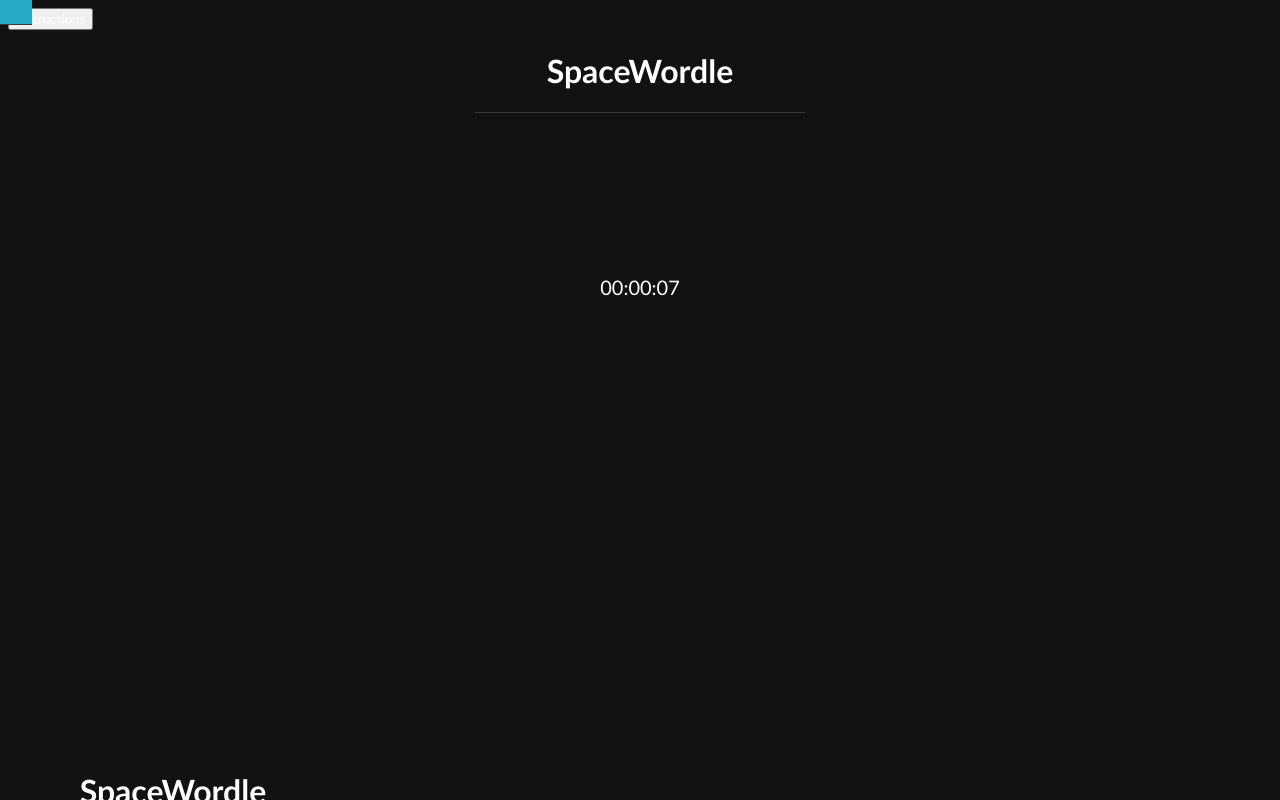
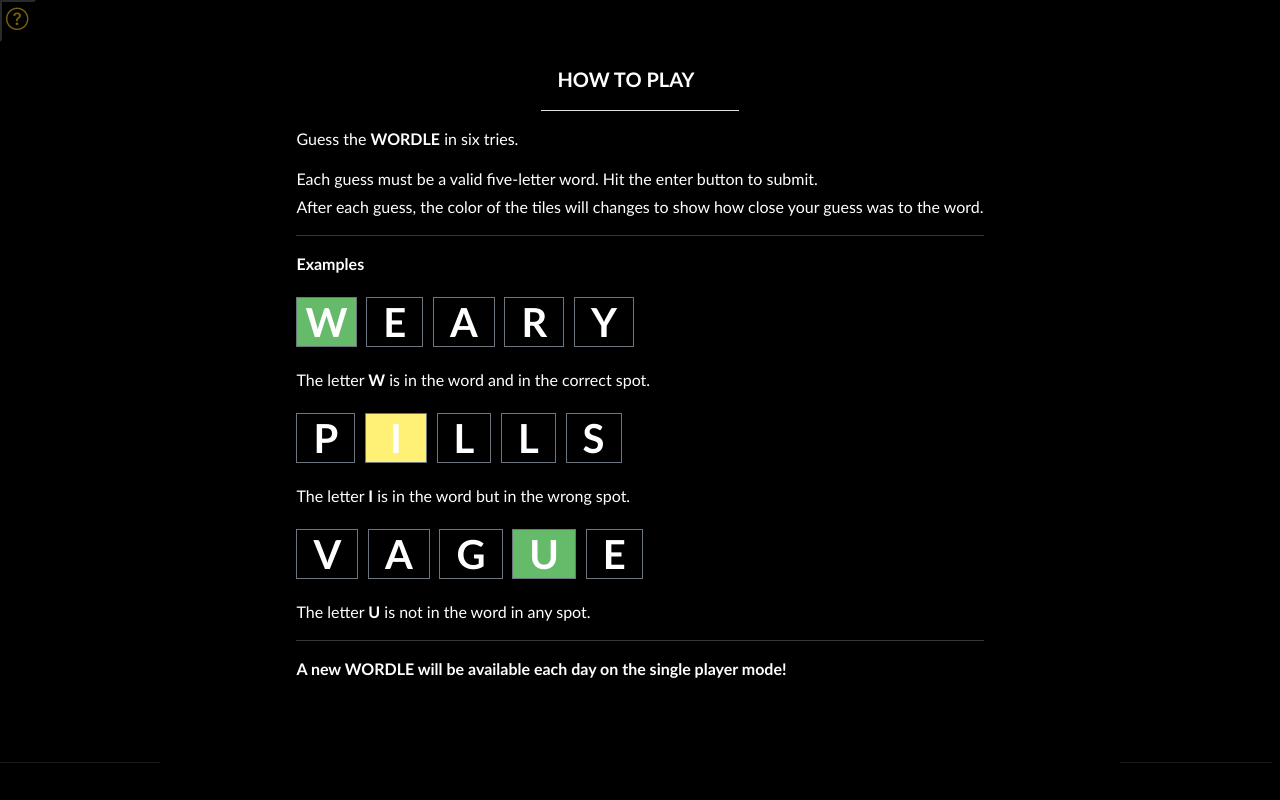
Before and after one commit to witseie-elen4010/2022-group-lab-012, a website: page public/play.html in a window 1280 px wide. Both pictures are taken after a click on the button 16 px from the left and 12 px from the top of the page. Shown: the top 800 px of the page. Drawn offline with nearby package versions, Linux system fonts and the light colour scheme.

Commit message:
Instructions modal

```diff
--- a/app.js
+++ b/app.js
@@ -70,5 +70,5 @@
 
 module.exports = app;
 
-app.listen(8000)
+app.listen(3000)
 console.log('Express server running on port 3000')
--- a/public/play.html
+++ b/public/play.html
@@ -4,21 +4,31 @@
 <head>
     <meta charset="utf-8" />
     <title>SpaceWordle</title>
+    <link rel="stylesheet" href="stylesheets/play.css">
+    <link rel="stylesheet" href="stylesheets/StopWatchStyle.css">
+    <script src="../public/javascripts/script.js"></script>
+    <meta http-equiv="X-UA-Compatible" content="IE=edge">
 
-    <link rel="stylesheet" href="stylesheets/play.css">
+    <meta name="viewport" content="width=device-width, initial-scale=1.0">
+    <script defer src="../public/javascripts/play.js"></script>
+    <link href="https://cdn.jsdelivr.net/npm/bootstrap@5.1.3/dist/css/bootstrap.min.css" rel="stylesheet"
+    integrity="sha384-1BmE4kWBq78iYhFldvKuhfTAU6auU8tT94WrHftjDbrCEXSU1oBoqyl2QvZ6jIW3" crossorigin="anonymous">
+    <link rel="stylesheet" href="../public/stylesheets/play.css">
+    <link rel="stylesheet" href="https://cdn.jsdelivr.net/npm/bootstrap-icons@1.8.3/font/bootstrap-icons.css">
 
-    <link rel="stylesheet" href="stylesheets/StopWatchStyle.css">
-
-
-    <script src="../public/javascripts/script.js"></script>
 
 </head>
 
-<body>
+<body class="bg-black">
 
-    <form id="Instructions" name="Instructions" action="/instructions" method="get">
-        <input type="submit" id="instructions" value="Instructions" >
-    </form>
+    <header class="d-flex justify-content-between mb-0">
+        <section>
+
+          <button type="button" class="bi bi-question-circle pt-0 py-0 ps-1 pb-1" name="instructions" id="Icon"
+            style="font-size: 1.4rem;" data-bs-toggle="modal" data-bs-target="#InstructionsModal"></button>
+        </section>
+
+      </header>
 
     <div class="game-basket">
 
@@ -39,27 +49,79 @@
 
     </div>
 
-    <script src="javascripts/play.js"></script>
-
-    <script src="javascripts/stopwatch.js"></script>
 
 
-        <div class="title-basket">
+   <!-- Instructions -->
+   <hr class="p-0 mt-0 me-2" id="primary_color">
 
-            <h1>SpaceWordle</h1>
-        </div>
-        <div class="message-basket"></div>
+   <!--Instructions page-->
+   <div class="modal fade" id="InstructionsModal" tabindex="-1" aria-labelledby="InstructionsModalLabel"
+     aria-hidden="false">
+     <div class="modal-dialog modal-fullscreen">
+       <div class="modal-content bg-black align-self-center w-75  align-items-center pt-5" id="main-content"">
+             <div class=" modal-header bg-black fw-bold fs-5" id="primary_color">
+         <p class="m-auto">HOW TO PLAY</p>
+         <button type="button" class="btn-close" id="Icon" data-bs-dismiss="modal" aria-label="Close"></button>
+       </div>
+       <div class="modal-body bg-black" id="primary_color">
+         <p>Guess the <span class="fw-bold">WORDLE</span> in six tries.</p>
 
-            <button id="info" class="btn flex "><i class="fa fa-question-circle"></i></button>
-            <a href="instructions.html">Instructions </a>
-            <h1>SpaceWordle</h1>
-        </div>
+         <p class="py-0 my-1">Each guess must be a valid five-letter word. Hit the enter button to submit.</p>
 
-        <div class="tile-basket"></div>
-        <div class="keyboard-basket"></div>
-    </div>
+         <p class="py-0">After each guess, the color of the tiles will changes to show how close your guess was to the
+           word.</p>
 
-    <script src="javascripts/play.js"></script>
+         <hr>
+
+         <p class="fw-bold">Examples</p>
+
+         <p class="fs-1 fw-bold">
+           <span id="W_background" class="border border-secondary px-2">W</span>
+           <span class="border border-secondary px-3">E</span>
+           <span class="border border-secondary px-3">A</span>
+           <span class="border border-secondary px-3">R</span>
+           <span class="border border-secondary px-3">Y</span>
+         </p>
+
+         <p>The letter <span class="fw-bold">W</span> is in the word and in the correct spot.</p>
+
+         <p class="fs-1 fw-bold">
+           <span class="border border-secondary px-3">P</span>
+           <span id="I_background" class="border border-secondary px-4">I</span>
+           <span class="border border-secondary px-3">L</span>
+           <span class="border border-secondary px-3">L</span>
+           <span class="border border-secondary px-3">S</span>
+         </p>
+
+         <p>The letter <span class="fw-bold">I</span> is in the word but in the wrong spot.</p>
+
+         <p class="fs-1 fw-bold">
+           <span class="border border-secondary px-3">V</span>
+           <span class="border border-secondary px-3">A</span>
+           <span class="border border-secondary px-3">G</span>
+           <span id="W_background" class="border border-secondary px-3 ">U</span>
+           <span class="border border-secondary px-3">E</span>
+         </p>
+
+         <p>The letter <span class="fw-bold">U</span> is not in the word in any spot.</p>
+
+         <hr>
+
+         <section class="fw-bold">
+           <p>A new WORDLE will be available each day on the single player mode!</p>
+         </section>
+       </div>
+     </div>
+   </div>
+   </div>
+
+   <script src="https://cdn.jsdelivr.net/npm/bootstrap@5.1.3/dist/js/bootstrap.bundle.min.js"
+     integrity="sha384-ka7Sk0Gln4gmtz2MlQnikT1wXgYsOg+OMhuP+IlRH9sENBO0LRn5q+8nbTov4+1p"
+     crossorigin="anonymous"></script>
+
+   <script src="javascripts/play.js"></script>
+  <script src="javascripts/stopwatch.js"></script>
+
 
 </body>
 
--- a/public/stylesheets/play.css
+++ b/public/stylesheets/play.css
@@ -157,8 +157,38 @@
 .correct {
       background-color: #538d4e !important;
       border: none !important;
+}
 
-  .close {
+.close {
     float: right;
 
   }
+
+  /* modal styling */
+
+
+#main-content {
+  margin-left : auto;
+  margin-right : auto;
+}
+
+#Icon {
+  color: #edc513;
+   background-color: black;
+}
+
+#primary_color {
+  color: #dcdcdc;
+}
+
+#W_background{
+  background-color: #66BB6A;
+}
+
+#I_background {
+  background-color: #FFF176;
+}
+
+#U_background {
+  background-color: #9E9E9E;
+}
```
